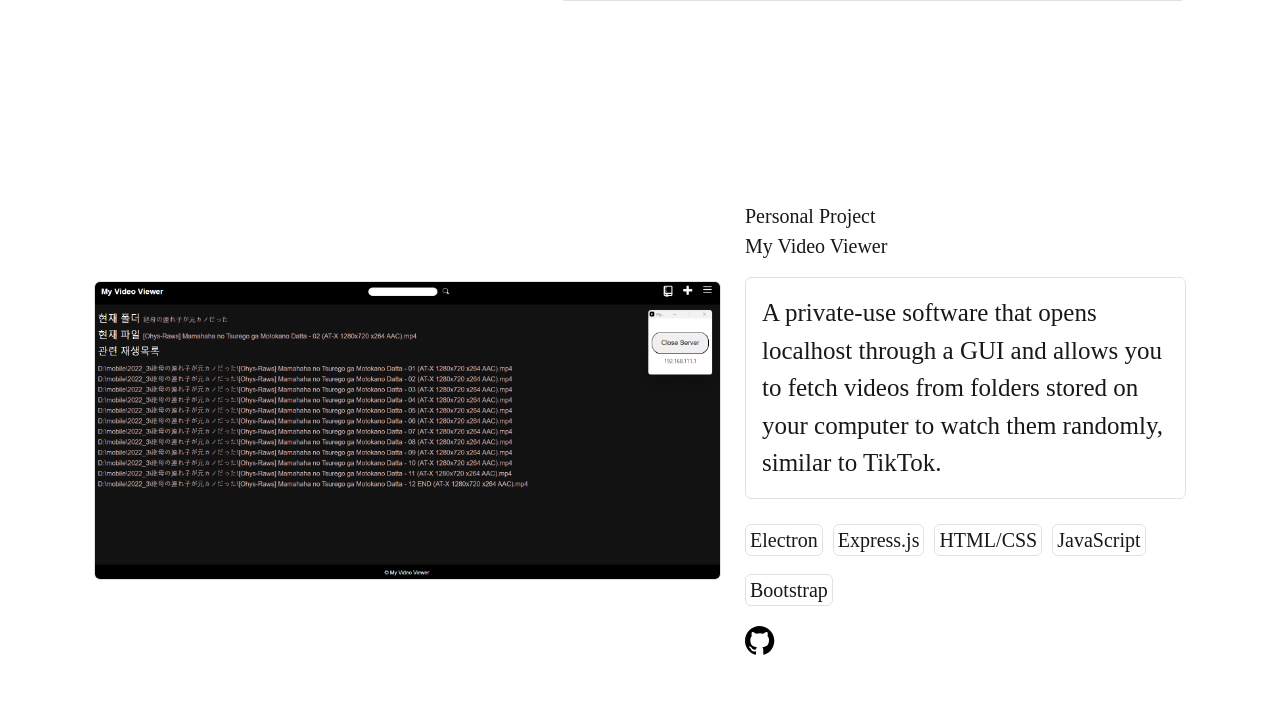
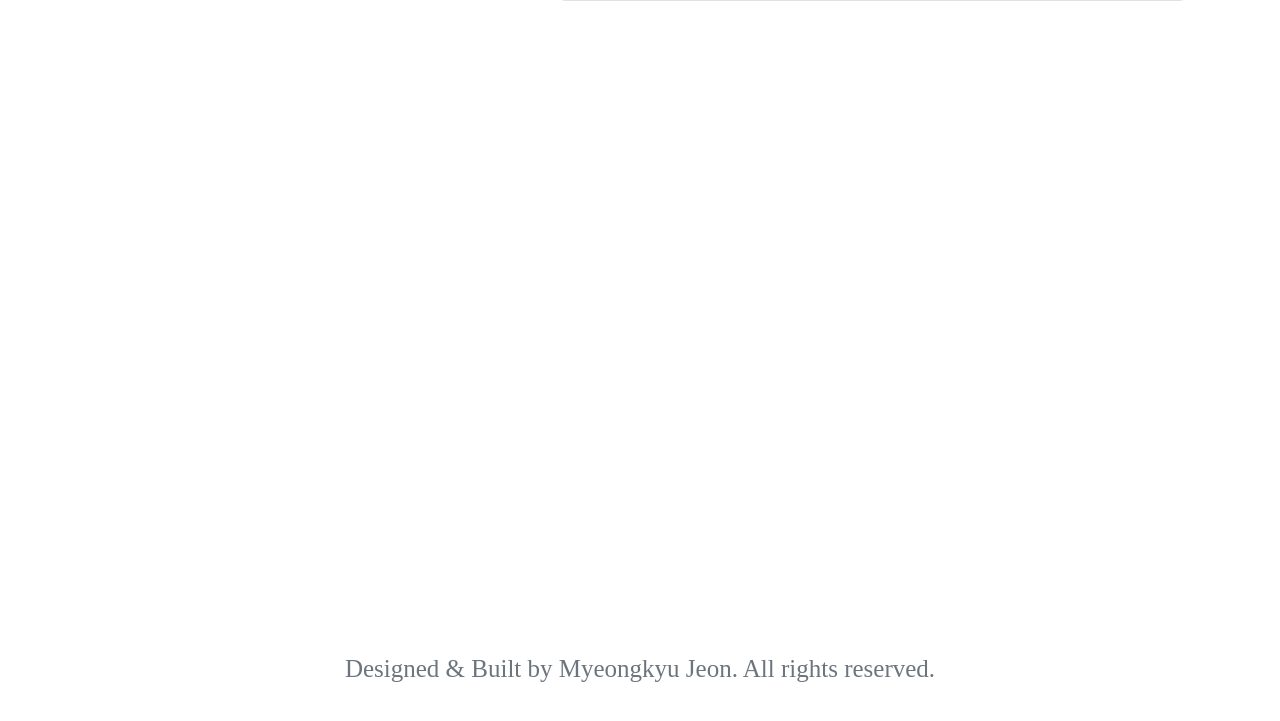
Before and after one commit to foreverfl/web-portfolio, a plain HTML site: page index.html in a window 1280 px wide. Shown: the part 6872-7593 px from the top of the page. Drawn offline with nearby package versions, Linux system fonts and the light colour scheme; a web font is replaced by a local one.

Commit message:
Delete my video viewer

```diff
--- a/index.html
+++ b/index.html
@@ -769,81 +769,6 @@
             />
           </div>
         </div>
-
-        <!-- My Video Viewer -->
-        <div class="portfolio_subsection row mx-auto">
-          <!-- desktop photo -->
-          <div class="d-md-block d-none col-md-7 d-md-flex align-items-center">
-            <img
-              class="portfolio_image_project border rounded"
-              src="./images/project/my_video_viewer.png"
-              data-bs-toggle="modal"
-              data-bs-target="#modal"
-              style="max-width: 100%; height: auto"
-            />
-          </div>
-
-          <!-- description -->
-          <div class="col-md-5">
-            <div
-              class="text-start"
-              style="font-size: 20px"
-              data-detect="work_solo"
-            >
-              개인 프로젝트
-            </div>
-            <div class="portfolio_emphasis_font_small text-start">
-              My Video Viewer
-            </div>
-            <!-- mobile photo -->
-            <div class="d-md-none d-block">
-              <img
-                class="portfolio_image_project border rounded"
-                src="./images/project/my_video_viewer.png"
-                data-bs-toggle="modal"
-                data-bs-target="#modal"
-                style="max-width: 100%; height: auto"
-              />
-            </div>
-            <div
-              class="border rounded my-3 p-3"
-              style="font-size: 25px"
-              data-detect="my_video_viewer"
-            >
-              프로그램을 통해서 로컬호스트를 열어서, 컴퓨터에 저장된 폴더에서
-              동영상을 가져와서 Tiktok처럼 무작위로 볼 수 있도록 하는
-              프로그램입니다. 컴퓨터에 저장된 영상을 모바일로 랜덤재생을 해서
-              보기 위해서 만든 개인용 프로그램입니다.
-            </div>
-            <div style="font-size: 20px; line-height: 2.5">
-              <span class="border rounded p-1">Electron</span>&nbsp;
-              <span class="border rounded p-1">Express.js</span>&nbsp;
-              <span class="border rounded p-1">HTML/CSS</span>&nbsp;
-              <span class="border rounded p-1">JavaScript</span>&nbsp;
-              <span class="border rounded p-1">Bootstrap</span>&nbsp;
-            </div>
-            <div class="text-md-start text-end">
-              <span
-                ><a
-                  href="https://github.com/foreverfl/-Web-MyVideoViewer"
-                  target="_blank"
-                  ><svg
-                    class="portfolio_image_noun"
-                    width="30"
-                    height="30"
-                    xmlns="http://www.w3.org/2000/svg"
-                    viewBox="0 0 100 100"
-                  >
-                    <path
-                      fill-rule="evenodd"
-                      clip-rule="evenodd"
-                      d="M48.854 0C21.839 0 0 22 0 49.217c0 21.756 13.993 40.172 33.405 46.69 2.427.49 3.316-1.059 3.316-2.362 0-1.141-.08-5.052-.08-9.127-13.59 2.934-16.42-5.867-16.42-5.867-2.184-5.704-5.42-7.17-5.42-7.17-4.448-3.015.324-3.015.324-3.015 4.934.326 7.523 5.052 7.523 5.052 4.367 7.496 11.404 5.378 14.235 4.074.404-3.178 1.699-5.378 3.074-6.6-10.839-1.141-22.243-5.378-22.243-24.283 0-5.378 1.94-9.778 5.014-13.2-.485-1.222-2.184-6.275.486-13.038 0 0 4.125-1.304 13.426 5.052a46.97 46.97 0 0 1 12.214-1.63c4.125 0 8.33.571 12.213 1.63 9.302-6.356 13.427-5.052 13.427-5.052 2.67 6.763.97 11.816.485 13.038 3.155 3.422 5.015 7.822 5.015 13.2 0 18.905-11.404 23.06-22.324 24.283 1.78 1.548 3.316 4.481 3.316 9.126 0 6.6-.08 11.897-.08 13.526 0 1.304.89 2.853 3.316 2.364 19.412-6.52 33.405-24.935 33.405-46.691C97.707 22 75.788 0 48.854 0z"
-                      fill="#currentColor"
-                    /></svg></a></span
-              >&nbsp;
-            </div>
-          </div>
-        </div>
       </div>
     </div>
 
```
